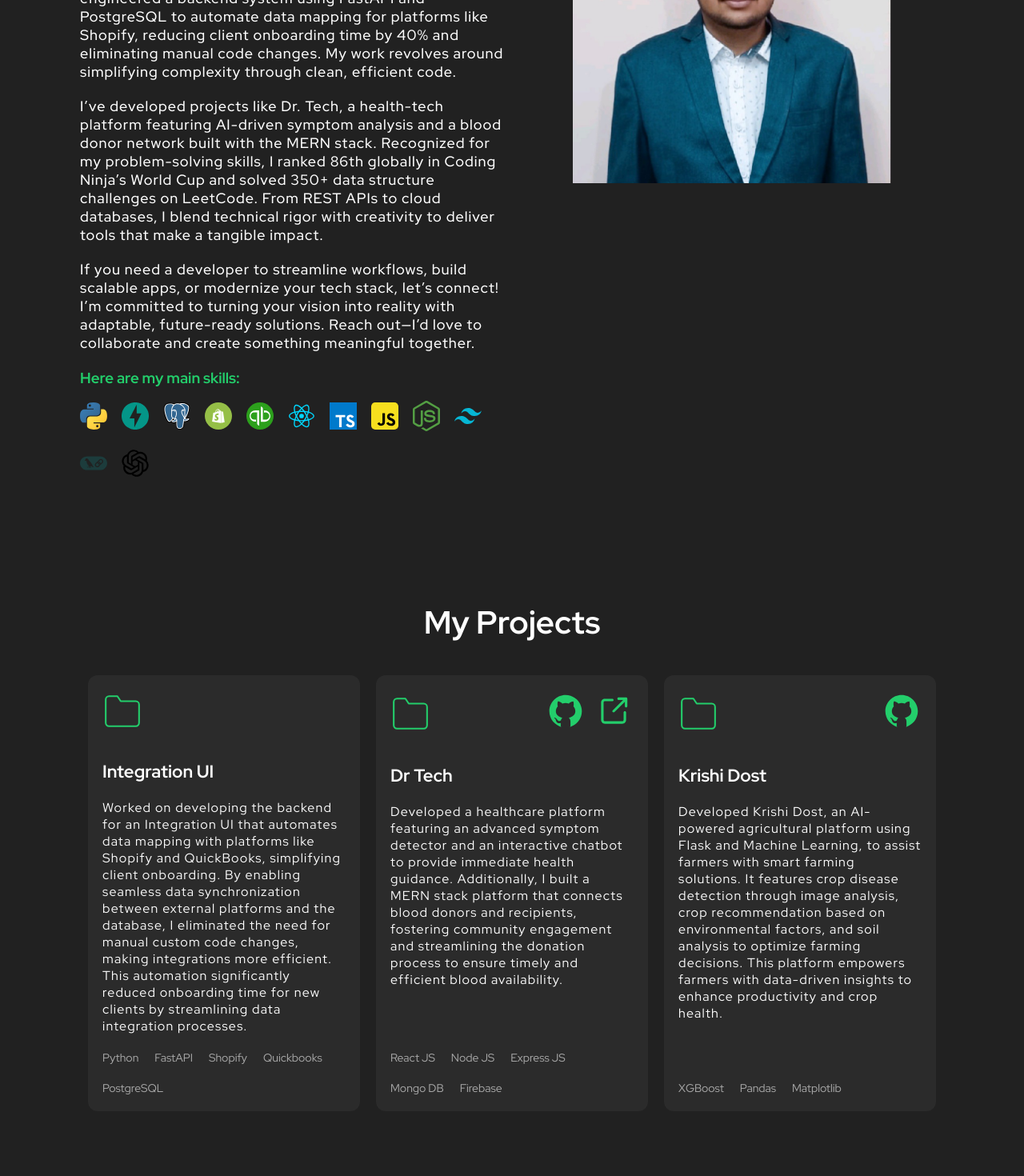
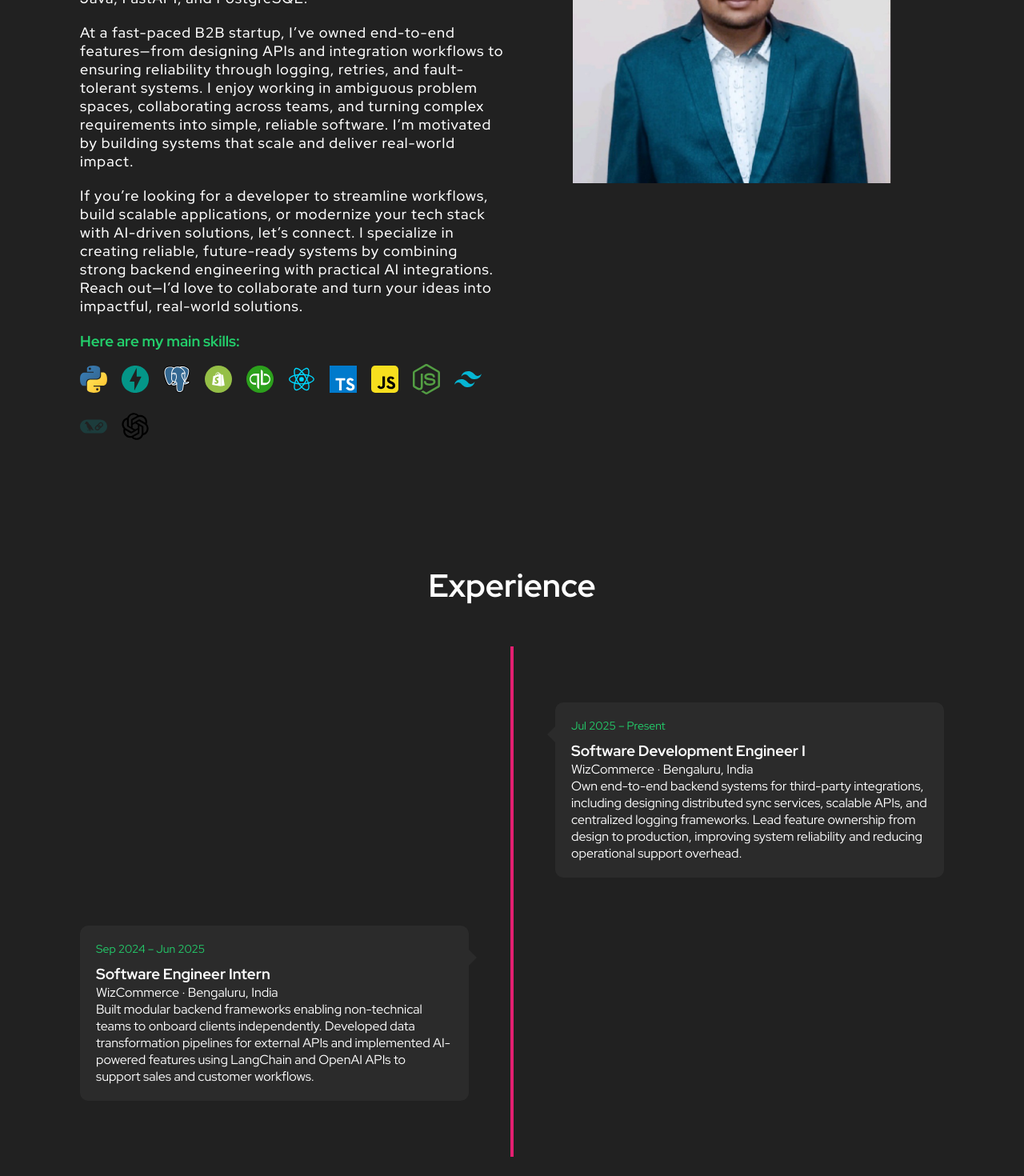
Before and after one commit to VinaySingla896/Portfolio, a React (Create React App) app: page / in a window 1280 px wide. Shown: the part 900-2370 px from the top of the page at 80% size. Built offline with nearby package versions, Linux system fonts and the light colour scheme.

Commit message:
Added experience section, updated about section and updated resume

```diff
--- a/src/components/About/About.tsx
+++ b/src/components/About/About.tsx
@@ -22,15 +22,7 @@ export function About() {
         </ScrollAnimation>
         <ScrollAnimation animateIn="fadeInLeft" delay={0.1 * 1000}>
           <p>
-            Hi there! I’m Vinay, a software engineer passionate about building
-            scalable solutions and user-friendly web applications. Proficient in
-            Python, JavaScript, FastAPI, and React, I hold a Bachelor’s in
-            Computer Science from Chitkara University (GPA: 9.66/10). At
-            WizCommerce, I engineered a backend system using FastAPI and
-            PostgreSQL to automate data mapping for platforms like Shopify,
-            reducing client onboarding time by 40% and eliminating manual code
-            changes. My work revolves around simplifying complexity through
-            clean, efficient code.
+          I’m a backend-focused Software Development Engineer with strong foundations in data structures, algorithms, and object-oriented design. I have hands-on experience building scalable, production-grade backend services, distributed integrations, and data pipelines using Python, Java, FastAPI, and PostgreSQL.
           </p>
         </ScrollAnimation>
         <ScrollAnimation
@@ -39,22 +31,12 @@ export function About() {
           style={{ marginTop: "2rem", marginBottom: "2rem" }}
         >
           <p>
-            I’ve developed projects like Dr. Tech, a health-tech platform
-            featuring AI-driven symptom analysis and a blood donor network built
-            with the MERN stack. Recognized for my problem-solving skills, I
-            ranked 86th globally in Coding Ninja’s World Cup and solved 350+
-            data structure challenges on LeetCode. From REST APIs to cloud
-            databases, I blend technical rigor with creativity to deliver tools
-            that make a tangible impact.
+          At a fast-paced B2B startup, I’ve owned end-to-end features—from designing APIs and integration workflows to ensuring reliability through logging, retries, and fault-tolerant systems. I enjoy working in ambiguous problem spaces, collaborating across teams, and turning complex requirements into simple, reliable software. I’m motivated by building systems that scale and deliver real-world impact.
           </p>
         </ScrollAnimation>
         <ScrollAnimation animateIn="fadeInLeft" delay={0.3 * 1000}>
           <p>
-            If you need a developer to streamline workflows, build scalable
-            apps, or modernize your tech stack, let’s connect! I’m committed to
-            turning your vision into reality with adaptable, future-ready
-            solutions. Reach out—I’d love to collaborate and create something
-            meaningful together.
+          If you’re looking for a developer to streamline workflows, build scalable applications, or modernize your tech stack with AI-driven solutions, let’s connect. I specialize in creating reliable, future-ready systems by combining strong backend engineering with practical AI integrations. Reach out—I’d love to collaborate and turn your ideas into impactful, real-world solutions.
           </p>
         </ScrollAnimation>
         <ScrollAnimation animateIn="fadeInLeft" delay={0.4 * 1000}>
--- /dev/null
+++ b/src/components/Experience/Experience.tsx
@@ -0,0 +1,50 @@
+// Experience.tsx
+import { Container, Timeline, TimelineItem, TimelineContent, TimelineDot, TimelineLine, DateText } from "./styles";
+import ScrollAnimation from "react-animate-on-scroll";
+export function Experience() {
+  return (
+    <Container id="experience">
+      <h2>Experience</h2>
+      <Timeline>
+        <TimelineLine />
+
+        {/* SDE-1 */}
+        <TimelineItem>
+          <ScrollAnimation animateIn="fadeIn">
+            <TimelineContent side="left">
+              <DateText>Jul 2025 – Present</DateText>
+              <h3>Software Development Engineer I</h3>
+              <p>WizCommerce · Bengaluru, India</p>
+              <span className="grade">
+                Own end-to-end backend systems for third-party integrations, including
+                designing distributed sync services, scalable APIs, and centralized
+                logging frameworks. Lead feature ownership from design to production,
+                improving system reliability and reducing operational support overhead.
+              </span>
+              <TimelineDot />
+            </TimelineContent>
+          </ScrollAnimation>
+        </TimelineItem>
+
+        {/* Internship */}
+        <TimelineItem>
+          <ScrollAnimation animateIn="fadeIn">
+            <TimelineContent side="right">
+              <DateText>Sep 2024 – Jun 2025</DateText>
+              <h3>Software Engineer Intern</h3>
+              <p>WizCommerce · Bengaluru, India</p>
+              <span className="grade">
+                Built modular backend frameworks enabling non-technical teams to onboard
+                clients independently. Developed data transformation pipelines for
+                external APIs and implemented AI-powered features using LangChain and
+                OpenAI APIs to support sales and customer workflows.
+              </span>
+              <TimelineDot />
+            </TimelineContent>
+          </ScrollAnimation>
+        </TimelineItem>
+
+      </Timeline>
+    </Container>
+  );
+}
--- /dev/null
+++ b/src/components/Experience/styles.ts
@@ -0,0 +1,151 @@
+import styled from "styled-components";
+
+export const Container = styled.section`
+  margin-top: 10rem;
+  padding: 5rem 0;
+
+  h2 {
+    text-align: center;
+    font-size: 4rem;
+    margin-bottom: 5rem;
+  }
+`;
+
+export const Timeline = styled.div`
+  position: relative;
+  max-width: 1200px;
+  margin: 0 auto;
+  padding: 40px 0;
+`;
+
+export const TimelineLine = styled.div`
+  position: absolute;
+  width: 4px;
+  background-color: var(--pink);
+  top: 0;
+  bottom: 0;
+  left: 50%;
+  transform: translateX(-50%);
+  z-index: 1;
+
+  @media (max-width: 768px) {
+    left: 20px;
+    transform: none;
+  }
+`;
+
+export const TimelineContent = styled.div<{ side: string }>`
+  position: relative;
+  width: 45%;
+  padding: 2rem;
+  background: #2b2b2b;
+  border-radius: 1rem;
+  transition: 0.3s;
+  margin: 1rem 0;
+
+  &::before {
+    content: '';
+    position: absolute;
+    top: 30px;
+    width: 0;
+    height: 0;
+    border-style: solid;
+    border-width: 10px 10px 10px 0;
+    border-color: transparent #2b2b2b transparent transparent;
+  }
+
+  &:hover {
+    transform: translateY(-5px);
+    background-color: var(--pink);
+  }
+
+  /* Light mode styles */
+  html.light & {
+    background: var(--light-grey); // Use light grey for light mode
+    color: var(--black);
+    border: 1px solid rgba(0, 0, 0, 0.1);
+    &::before {
+      border-color: transparent var(--light-grey) transparent transparent;
+    }
+
+    &:hover {
+      filter: brightness(0.8);
+    }
+  }
+
+  @media (max-width: 768px) {
+    width: calc(100% - 60px);
+    margin: 1rem 0 1rem 60px;
+
+    &::before {
+      left: -10px;
+      right: auto;
+      transform: none;
+    }
+  }
+`;
+
+export const TimelineItem = styled.div`
+  padding: 20px 0;
+  position: relative;
+  width: 100%;
+  min-height: 150px;
+  overflow: hidden;
+
+  &:nth-child(odd) {
+    ${TimelineContent} {
+      float: left;
+      width: 45%;
+      margin-right: 20px;
+
+      &::before {
+        right: -10px;
+        transform: rotate(180deg);
+      }
+    }
+  }
+
+  &:nth-child(even) {
+    ${TimelineContent} {
+      float: right;
+      width: 45%;
+      margin-left: 20px;
+
+      &::before {
+        left: -10px;
+      }
+    }
+  }
+
+  @media (max-width: 768px) {
+    ${TimelineContent} {
+      float: none !important;
+      width: calc(100% - 60px) !important;
+      margin: 1rem 0 1rem 60px !important;
+    }
+  }
+`;
+
+export const TimelineDot = styled.div`
+  position: absolute;
+  width: 20px;
+  height: 20px;
+  background: var(--blue);
+  border-radius: 50%;
+  top: 30px;
+  right: -45px;
+  z-index: 2;
+  display: none;
+
+  @media (max-width: 768px) {
+    right: auto;
+    left: 10px;
+  }
+`;
+
+export const DateText = styled.span`
+  display: block;
+  color: var(--green);
+  font-size: 1.4rem;
+  margin-bottom: 1rem;
+`;
--- a/src/components/Header/Header.tsx
+++ b/src/components/Header/Header.tsx
@@ -42,7 +42,7 @@ export function Header() {
           <NavHashLink smooth to="#contact" onClick={closeMenu}>
             Contact
           </NavHashLink>
-          <a href="https://drive.google.com/file/d/1FIyR5wSzNZ7qf6hQibWqUaJbdoF3gzKp/view" download className="button">
+          <a href="https://drive.google.com/file/d/1JvMPCjCDqsGwWjMyAhZQ8OwHF__7Z5zV/view?usp=sharing" target="_blank" download className="button">
             Resume
           </a>
         </nav>
--- a/src/components/Main/Main.tsx
+++ b/src/components/Main/Main.tsx
@@ -18,6 +18,7 @@ import QuickbooksIcon from "../../assets/quickbooks-1.svg";
 import LangChainIcon from "../../assets/langchain-color.svg";
 import OpenAIIcon from "../../assets/openai-icon.svg";
 import { Education } from "../Education/Education";
+import { Experience } from "../Experience/Experience";
 
 export function Main() {
   return (
@@ -260,6 +261,7 @@ export function Main() {
       />
       <Hero></Hero>
       <About></About>
+      <Experience></Experience>
       <Project></Project>
       <Education></Education>
       <Contact></Contact>
```
